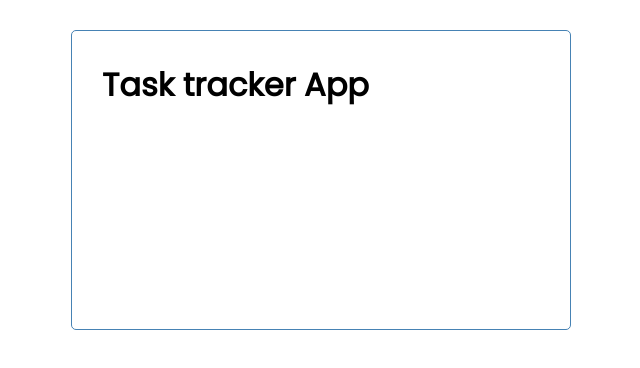
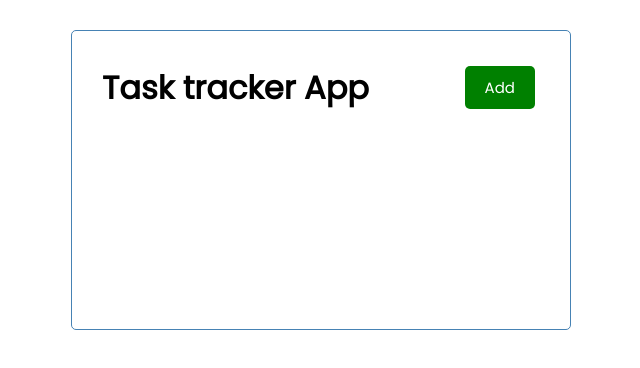
Before and after one commit to aimanfatima/react-task-tracker, a React (Create React App) app: page / in a window 1280 px wide. Shown: the top 368 px of the page, without its empty margins (319-959 px from the left). Built offline with nearby package versions, Linux system fonts and the light colour scheme.

Commit message:
Button Component

```diff
--- /dev/null
+++ b/src/components/Button.js
@@ -0,0 +1,23 @@
+import PropTypes from 'prop-types'
+
+const Button = ({ color, text}) => {
+    return (
+        <button style={{ backgroundColor: color}}
+        className='btn'>
+            {text}
+        </button>
+    )
+}
+
+Button.defaultProps = {
+    text: 'Add',
+    color: 'steelblue'
+}
+
+Button.propTypes = {
+    text: PropTypes.string,
+    color: PropTypes.string
+
+}
+
+export default Button
--- a/src/components/Header.js
+++ b/src/components/Header.js
@@ -1,11 +1,12 @@
-import React from 'react'
 import PropTypes from 'prop-types'
+import Button from './Button'
 
 
 const Header = ({ title }) => {
     return (
-        <header>
+        <header className='header'>
             <h1>{title}</h1>
+            <Button color='green' text='Add'/>
         </header>
     )
 }
```
